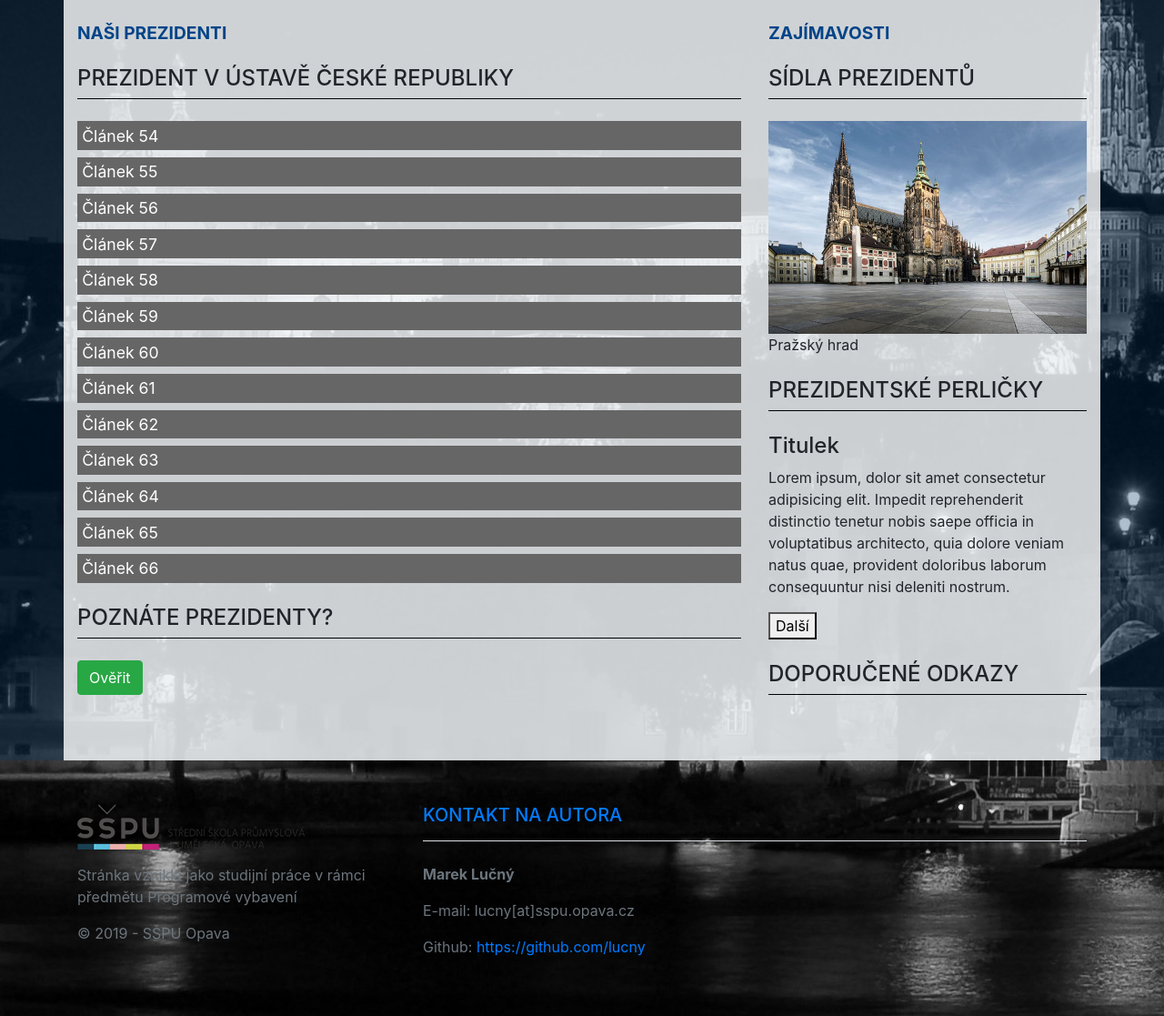
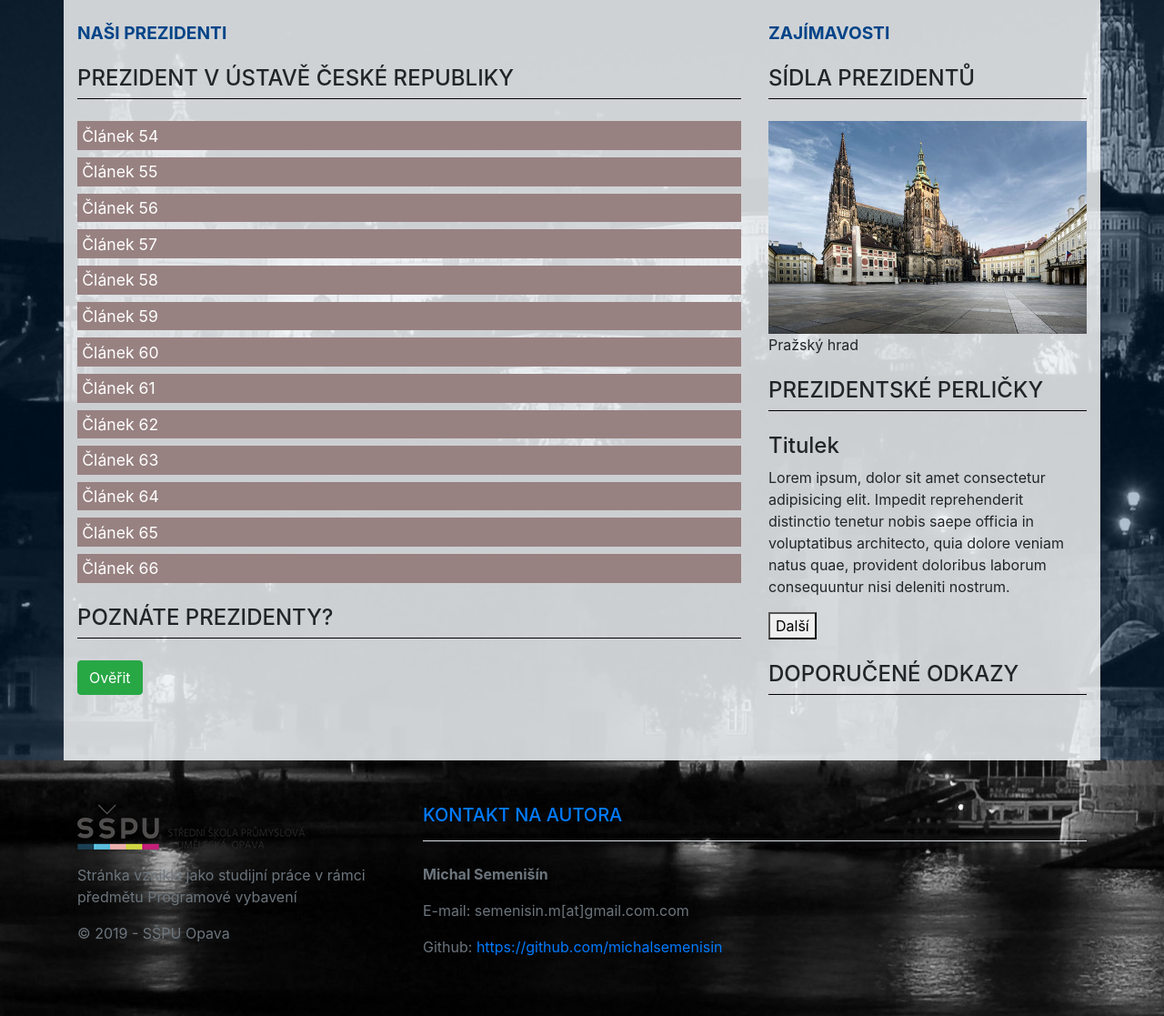
Before and after one commit to michalsemenisin/prezidenti, a plain HTML site: page index.html in a window 1280 px wide. Shown: the part 294-1411 px from the top of the page at 91% size. Drawn offline with nearby package versions, Linux system fonts and the light colour scheme; a script that the page names is missing.

Commit message:
Druha verze

```diff
--- a/css/style.css
+++ b/css/style.css
@@ -29,7 +29,7 @@ h3 {
 }
 
 #ustava h4 {
-    background-color: #666;
+    background-color: #988181;
     color: white;
     font-weight: 400;
     padding: 0.3em;
--- a/index.html
+++ b/index.html
@@ -200,9 +200,9 @@
                 <div class="col-sm-12 col-md-8">
                     <h5 class="text-primary text-uppercase border-bottom mb-4 pb-3">Kontakt na autora</h5>
                     <div class="text-secondary">
-                        <p><b>Marek Lučný</b></p>
-                        <p>E-mail: lucny[at]sspu.opava.cz</p>
-                        <p>Github: <a href="https://github.com/lucny" target="_blank">https://github.com/lucny</a></p>
+                        <p><b>Michal Semenišín</b></p>
+                        <p>E-mail: semenisin.m[at]gmail.com.com</p>
+                        <p>Github: <a href="https://github.com/michalsemenisin" target="_blank">https://github.com/michalsemenisin</a></p>
                     </div>
                 </div>
             </div>
```
